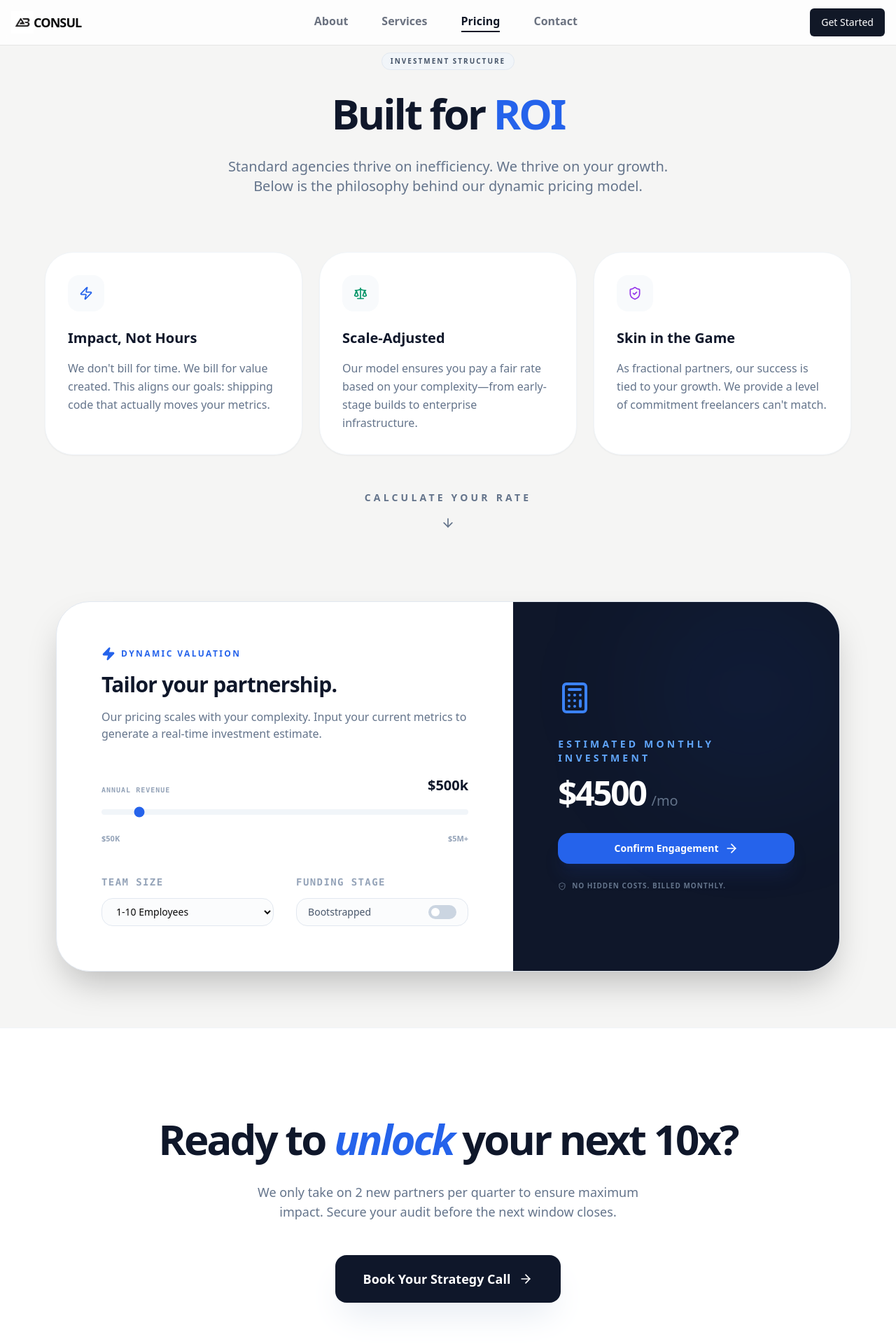
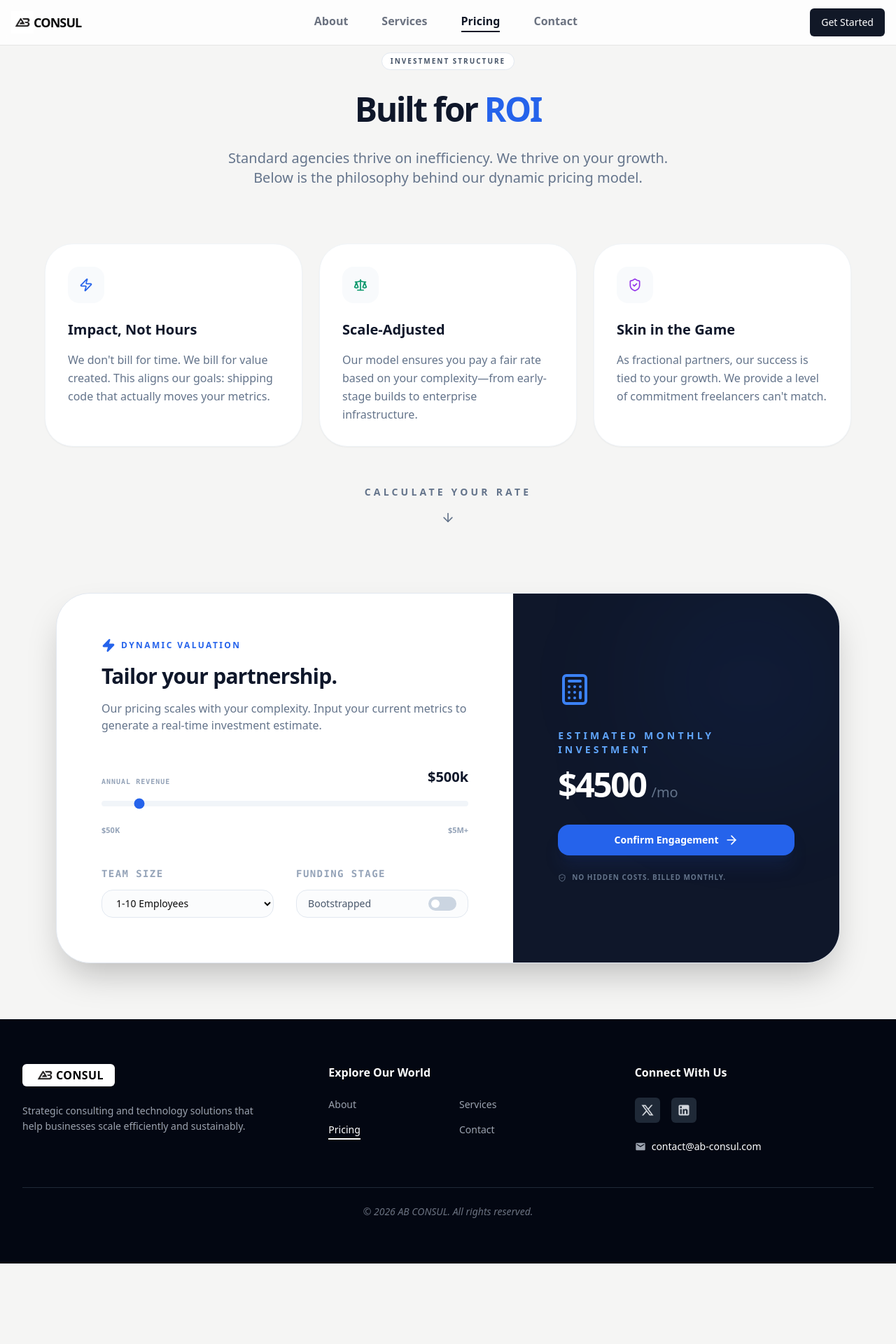
Before and after one commit to l-tting/ab-consul, a Next.js app in the folder my-app/: page /pricing in a window 1280 px wide. Shown: the top 1920 px of the page at 70% size. After the commit the page ends 1805 px from the top, so only its background shows below. Built offline with nearby package versions, Linux system fonts and the light colour scheme.

Commit message:
her sections responsiveness && f/size ---v3.2

```diff
--- a/my-app/src/app/pricing/page.jsx
+++ b/my-app/src/app/pricing/page.jsx
@@ -15,12 +15,12 @@ const PricingPage = () => {
             <PricingCalculator/>
         </div>
 
-         <div>
+         {/* <div>
             <SuccessPage/>
         </div>
           <div>
             <PricingCTA/>
-        </div>
+        </div>  */}
 
     </div>
   )
--- a/my-app/src/components/PriceHero.jsx
+++ b/my-app/src/components/PriceHero.jsx
@@ -25,16 +25,16 @@ export default function PricingHero() {
 
         {/* Main Hero Header */}
         <div className="text-center mb-20">
-          <div className="inline-flex items-center gap-2 px-3 py-1 rounded-full bg-slate-100 border border-slate-200 text-slate-600 text-[10px] font-bold uppercase tracking-[0.2em] mb-8">
+          <div className="inline-flex items-center gap-2 px-3 py-1 rounded-full bg-white border border-slate-200 text-slate-600 text-[10px] font-bold uppercase tracking-[0.2em] mb-8">
             <span>Investment Structure</span>
           </div>
 
-          <h1 className="text-2xl md:text-6xl font-bold tracking-tighter text-slate-900 mb-8 leading-[0.9]">
+          <h1 className="text-2xl md:text-5xl font-black tracking-tighter text-slate-900 mb-8 leading-[0.9]">
             Built for <span className="text-blue-600">ROI</span><br />
             {/* not just <span className="text-slate-400">billable hours.</span> */}
           </h1>
 
-          <p className="text-lg md:text-xl text-slate-500 max-w-2xl mx-auto leading-relaxed">
+          <p className="text-lg md:text-xl text-slate-500 font-medium max-w-2xl mx-auto leading-relaxed">
             Standard agencies thrive on inefficiency. We thrive on your growth.
             Below is the philosophy behind our dynamic pricing model.
           </p>
```
